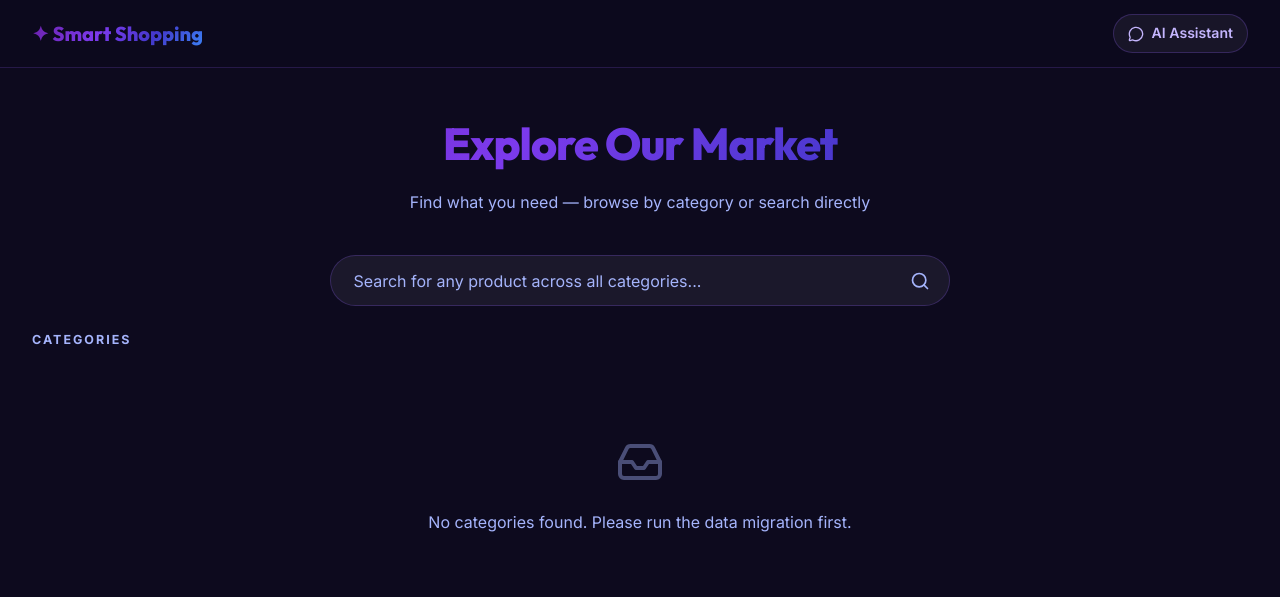
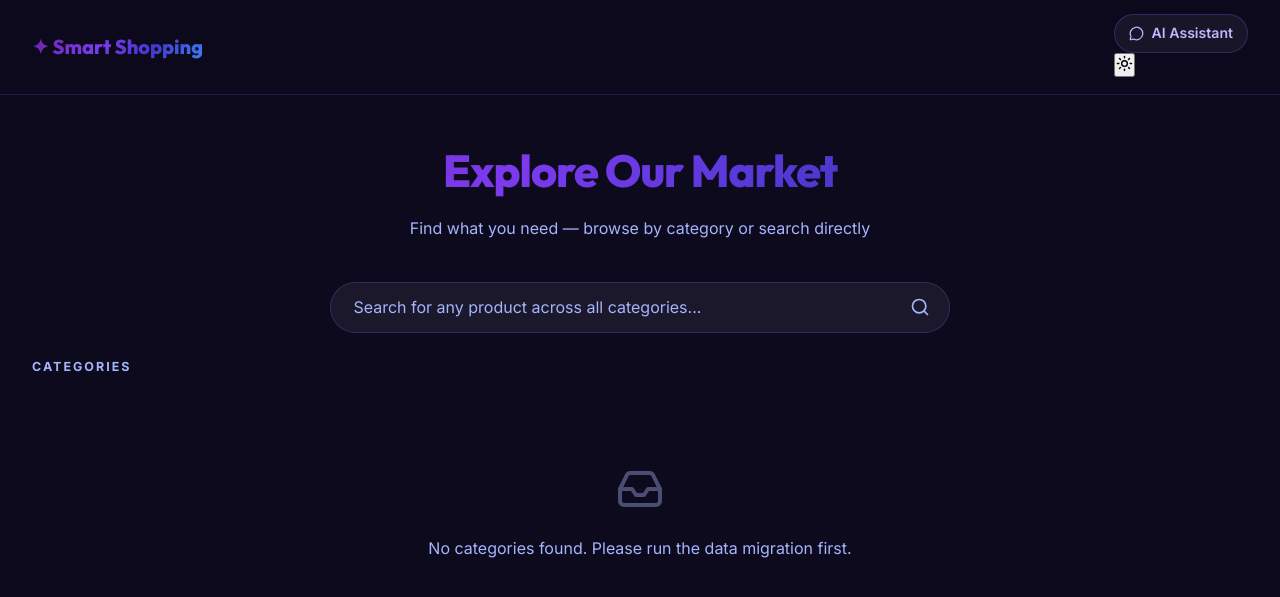
Before and after one commit to blackeagle686/market_chat_bot, a FastAPI app: page /catalog in a window 1280 px wide. Shown: the top 597 px of the page. Run offline with FastAPI, Linux system fonts and the light colour scheme; data that the repository does not hold is empty; parts of the project's set-up code (start-up, migrations or seed data) failed here and were passed over.

Commit message:
Auto-sync: 2026-04-23 11:07:52

```diff
--- a/templates/catalog.html
+++ b/templates/catalog.html
@@ -4,20 +4,40 @@
     <meta charset="UTF-8">
     <meta name="viewport" content="width=device-width, initial-scale=1.0">
     <title>Market Catalog — SmartShopping</title>
-    <meta name="description" content="Browse all product categories in our smart supermarket catalog.">
+    <meta name="description" content="Browse all product categories in our smart supermarket catalog. Find prices, variants, and availability instantly.">
     <link href="https://fonts.googleapis.com/css2?family=Inter:wght@400;600;700;800&family=Outfit:wght@400;600;800&display=swap" rel="stylesheet">
     <link rel="stylesheet" href="/static/market.css">
     <script src="https://unpkg.com/lucide@latest/dist/umd/lucide.js"></script>
+    <!-- Apply saved theme before page renders to avoid flash -->
+    <script>
+        (function () {
+            if (localStorage.getItem('theme') === 'light') {
+                document.documentElement.classList.add('preload-light');
+            }
+        })();
+    </script>
+    <style>
+        /* Prevent theme flash */
+        html.preload-light body { background: #f5f3ff !important; }
+    </style>
 </head>
 <body>
 
+    <header>
         <nav class="nav-bar">
             <span class="nav-logo">✦ Smart Shopping</span>
+            <div class="nav-actions">
                 <a href="/" class="nav-back">
-            <i data-lucide="message-circle" style="width:16px;height:16px;"></i>
+                    <i data-lucide="message-circle" style="width:15px;height:15px;"></i>
                     AI Assistant
                 </a>
+                <button id="theme-toggle" class="nav-theme-btn" title="Toggle light / dark mode" aria-label="Toggle theme">
+                    <i data-lucide="sun" style="width:17px;height:17px;" id="theme-icon-sun"></i>
+                    <i data-lucide="moon" style="width:17px;height:17px;" id="theme-icon-moon" class="hidden-icon"></i>
+                </button>
+            </div>
         </nav>
+    </header>
 
     <div class="container">
         <div class="page-header">
@@ -28,7 +48,7 @@
         <div class="search-container">
             <form action="/search" method="get">
                 <input type="text" name="q" class="search-bar" placeholder="Search for any product across all categories..." required>
-                <button type="submit" class="search-icon">
+                <button type="submit" class="search-icon" aria-label="Search">
                     <i data-lucide="search" style="width:20px;height:20px;"></i>
                 </button>
             </form>
@@ -38,7 +58,7 @@
 
         <div class="grid">
             {% for category in categories %}
-            <a href="/category/{{ category.id }}" class="card animate-in" style="animation-delay: {{ loop.index0 * 0.08 }}s">
+            <a href="/category/{{ category.id }}" class="card animate-in" style="animation-delay: {{ loop.index0 * 0.07 }}s">
                 <div class="card-img">🛒</div>
                 <div class="card-title">{{ category.name }}</div>
                 <div class="card-desc">{{ category.products | length }} products available</div>
@@ -54,6 +74,27 @@
 
     <script>
         lucide.createIcons();
+
+        // ---- Theme persistence ----
+        const body = document.body;
+        const toggleBtn = document.getElementById('theme-toggle');
+        const sunIcon  = document.getElementById('theme-icon-sun');
+        const moonIcon = document.getElementById('theme-icon-moon');
+
+        function applyTheme(isLight) {
+            body.classList.toggle('light-mode', isLight);
+            sunIcon.style.display  = isLight ? 'none'   : 'inline-flex';
+            moonIcon.style.display = isLight ? 'inline-flex' : 'none';
+            localStorage.setItem('theme', isLight ? 'light' : 'dark');
+        }
+
+        // Load saved preference
+        const savedTheme = localStorage.getItem('theme');
+        applyTheme(savedTheme === 'light');
+
+        toggleBtn.addEventListener('click', () => {
+            applyTheme(!body.classList.contains('light-mode'));
+        });
     </script>
 </body>
 </html>
```
Also changed, not shown: templates/category_products.html (+56 -10 lines). Lines whose indentation alone changed are shown as unchanged.
